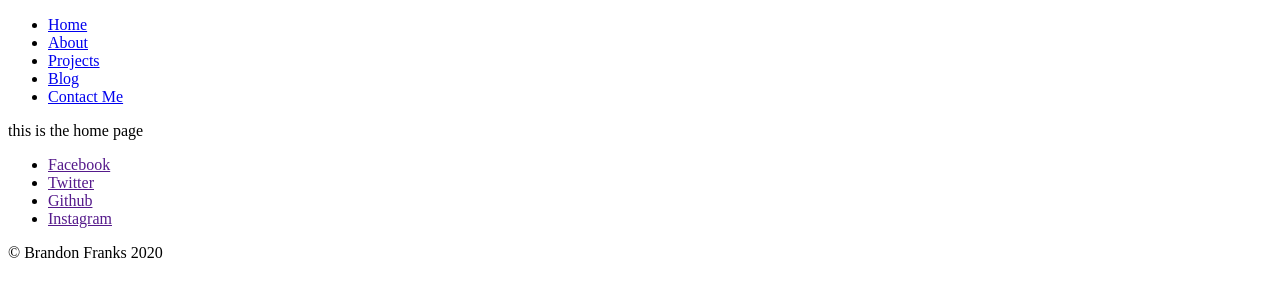
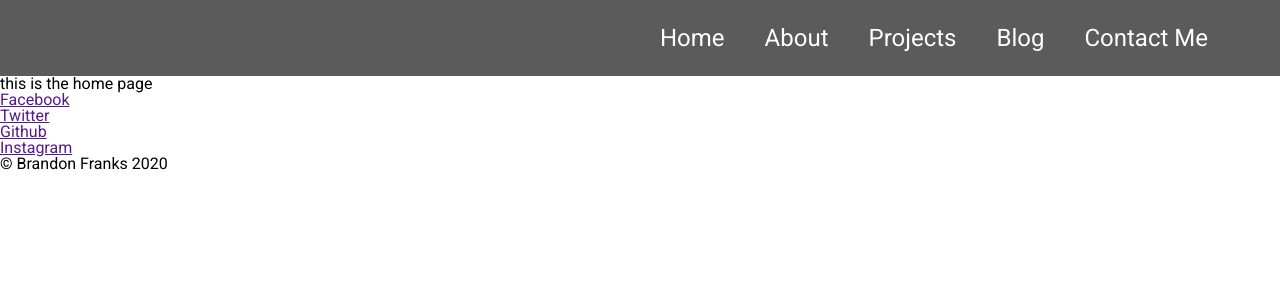
Before and after one commit to bgfranks/bgfranks_profile, a Gatsby site: page / in a window 1280 px wide. Built offline with nearby package versions, Linux system fonts and the light colour scheme; Gatsby itself is replaced by a stand-in of ours.

Commit message:
added basic global styles and basic nav styling

```diff
--- a/gatsby-config.js
+++ b/gatsby-config.js
@@ -6,5 +6,14 @@
 
 module.exports = {
   /* Your site config here */
-  plugins: [{ resolve: "gatsby-plugin-styled-components" }],
+  plugins: [
+    { resolve: "gatsby-plugin-styled-components" },
+    {
+      resolve: `gatsby-plugin-google-fonts`,
+      options: {
+        fonts: [`roboto`],
+        display: "swap",
+      },
+    },
+  ],
 }
--- a/package.json
+++ b/package.json
@@ -16,7 +16,9 @@
   "dependencies": {
     "babel-plugin-styled-components": "^1.11.1",
     "gatsby": "^2.25.1",
+    "gatsby-plugin-google-fonts": "^1.0.1",
     "gatsby-plugin-styled-components": "^3.3.14",
+    "normalize.css": "^8.0.1",
     "react": "^16.12.0",
     "react-dom": "^16.12.0",
     "styled-components": "^5.2.1"
--- a/src/components/Layout.js
+++ b/src/components/Layout.js
@@ -1,11 +1,14 @@
 import React from "react"
+import "normalize.css"
 
 import Navbar from "./Navbar"
 import Footer from "./Footer"
+import GlobalStyles from "../styles/GlobalStyles"
 
 const Layout = ({ children }) => {
   return (
     <>
+      <GlobalStyles />
       <Navbar />
       {children}
       <Footer />
--- a/src/components/Navbar.js
+++ b/src/components/Navbar.js
@@ -1,9 +1,33 @@
 import React from "react"
 import { Link } from "gatsby"
+import styled from "styled-components"
+
+const NavContainer = styled.div`
+  background: #333;
+  font-size: 1.5rem;
+  padding: 10px;
+  height: 7vh;
+  display: flex;
+  justify-content: bottom;
+  align-items: space-between;
+  opacity: 0.8;
+
+  ul {
+    display: flex;
+    align-items: center;
+    margin-left: 50%;
+
+    a {
+      text-decoration: none;
+      color: #fff;
+      padding: 20px;
+    }
+  }
+`
 
 const Navbar = () => {
   return (
-    <div>
+    <NavContainer>
       <ul>
         <li>
           <Link to="/">Home</Link>
@@ -21,7 +45,7 @@
           <Link to="/contact">Contact Me</Link>
         </li>
       </ul>
-    </div>
+    </NavContainer>
   )
 }
 
--- /dev/null
+++ b/src/styles/GlobalStyles.js
@@ -0,0 +1,50 @@
+import { createGlobalStyle } from "styled-components"
+
+const GlobalStyles = createGlobalStyle`
+html, body, div, span, applet, object, iframe,
+h1, h2, h3, h4, h5, h6, p, blockquote, pre,
+a, abbr, acronym, address, big, cite, code,
+del, dfn, em, img, ins, kbd, q, s, samp,
+small, strike, strong, sub, sup, tt, var,
+b, u, i, center,
+dl, dt, dd, ol, ul, li,
+fieldset, form, label, legend,
+table, caption, tbody, tfoot, thead, tr, th, td,
+article, aside, canvas, details, embed,
+figure, figcaption, footer, header, hgroup,
+menu, nav, output, ruby, section, summary,
+time, mark, audio, video {
+	margin: 0;
+	padding: 0;
+	border: 0;
+	font-size: 100%;
+	font: inherit;
+	vertical-align: baseline;
+}
+/* HTML5 display-role reset for older browsers */
+article, aside, details, figcaption, figure,
+footer, header, hgroup, menu, nav, section {
+	display: block;
+}
+body {
+	line-height: 1;
+  font-family: roboto;
+}
+ol, ul {
+	list-style: none;
+}
+blockquote, q {
+	quotes: none;
+}
+blockquote:before, blockquote:after,
+q:before, q:after {
+	content: '';
+	content: none;
+}
+table {
+	border-collapse: collapse;
+	border-spacing: 0;
+}
+`
+
+export default GlobalStyles
```
Also changed, not shown: 2 other files.
